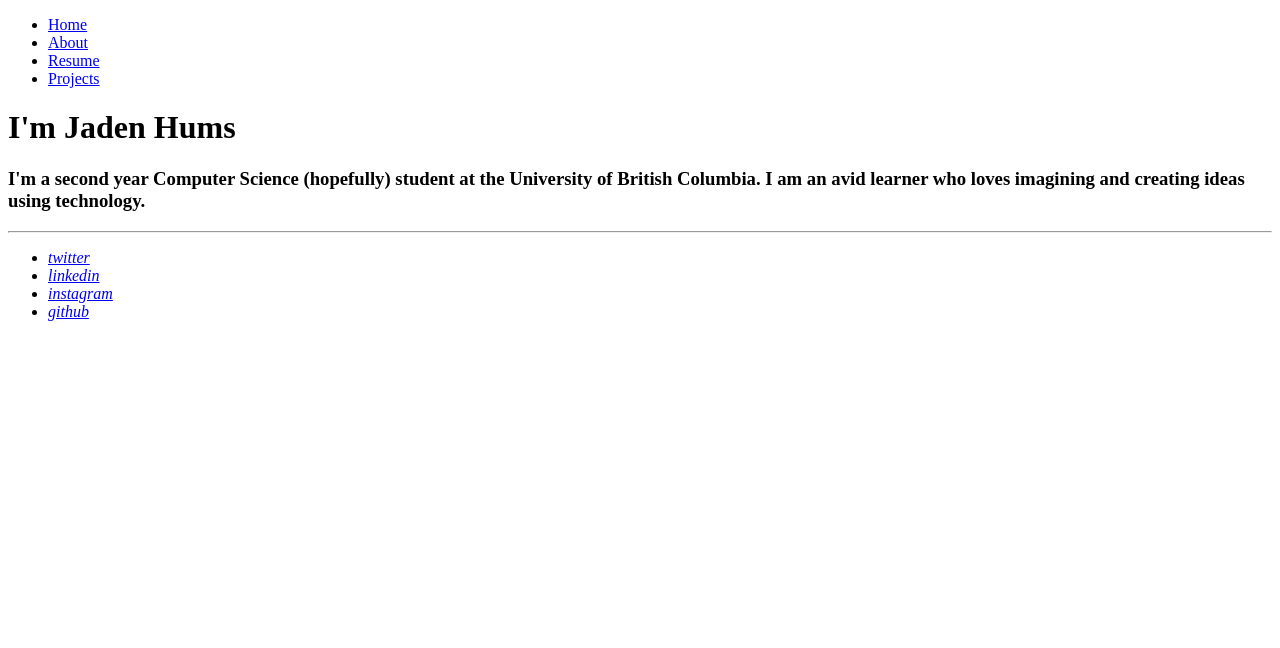
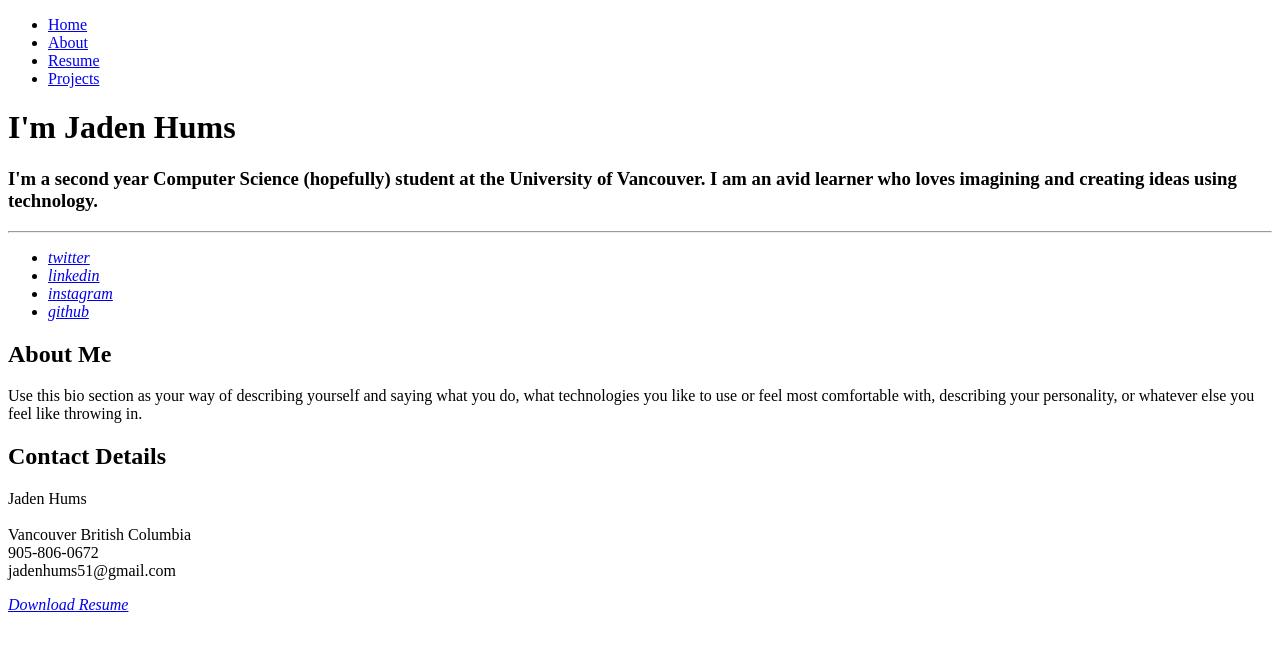
Before and after one commit to Jaden51/jaden51.github.io, a React (Create React App) app: page / in a window 1280 px wide. Shown: the top 648 px of the page. Built offline with nearby package versions, Linux system fonts and the light colour scheme.

Commit message:
Added about page

```diff
--- a/public/resumeData.json
+++ b/public/resumeData.json
@@ -7,12 +7,12 @@
       "phone": "905-806-0672",
       "address": {
         "street": "",
-        "city": "British Columbia",
-        "state": "",
+        "city": "Vancouver",
+        "state": "British Columbia",
         "zip": ""
       },
       "website": "",
-      "resumedownload": "",
+      "resumedownload": "https://drive.google.com/file/d/13nyMZ9ptHNt_a4Ek-TaPtVwHKMiBXyMu/view?usp=sharing",
       "social": [
         {
           "name": "twitter",
--- a/src/App.js
+++ b/src/App.js
@@ -1,6 +1,7 @@
 import React, { Component } from 'react';
 import $ from 'jquery';
 import Header from './components/Header';
+import About from './components/About';
 
 class App extends Component {
     state = { resumeData: {} };
@@ -28,6 +29,7 @@ class App extends Component {
         return (
             <div>
                 <Header data={this.state.resumeData.main} />
+                <About data={this.state.resumeData.main} />
             </div>
         )
     }
--- /dev/null
+++ b/src/components/About.js
@@ -0,0 +1,47 @@
+import React, { Component } from 'react';
+
+class About extends Component {
+    render() {
+        if (this.props.data) {
+            var data = this.props.data
+            var name = data.name;
+            var bio = data.bio;
+            var city = data.address.city;
+            var state = data.address.state;
+            var phone = data.phone;
+            var email = data.email;
+            var resumeDownload = data.resumedownload;
+        }
+
+        return (
+            <section>
+                <div>
+                    <div>
+                        <h2>About Me</h2>
+                        <p>{bio}</p>
+                        <div>
+                            <div>
+                                <h2>Contact Details</h2>
+                                <p>
+                                    <span>{name}</span><br />
+                                    <span><br />{city} {state}</span><br />
+                                    <span>{phone}</span><br />
+                                    <span>{email}</span>
+                                </p>
+                            </div>
+                            <div>
+                                <p>
+                                    <a href={resumeDownload} target="_blank" rel="noopener noreferrer">
+                                        <i className="fa fa-download">Download Resume</i>
+                                    </a>
+                                </p>
+                            </div>
+                        </div>
+                    </div>
+                </div>
+            </section>
+        )
+    }
+}
+
+export default About;
```
Also changed, not shown: src/components/Resume.js (added, +13 -0 lines), src/components/SocialProfiles.js (deleted, +0 -46 lines), src/components/testing/Quotes.js (renamed from src/components/Quotes.js), src/components/testing/Title.js (renamed from src/components/Title.js).
